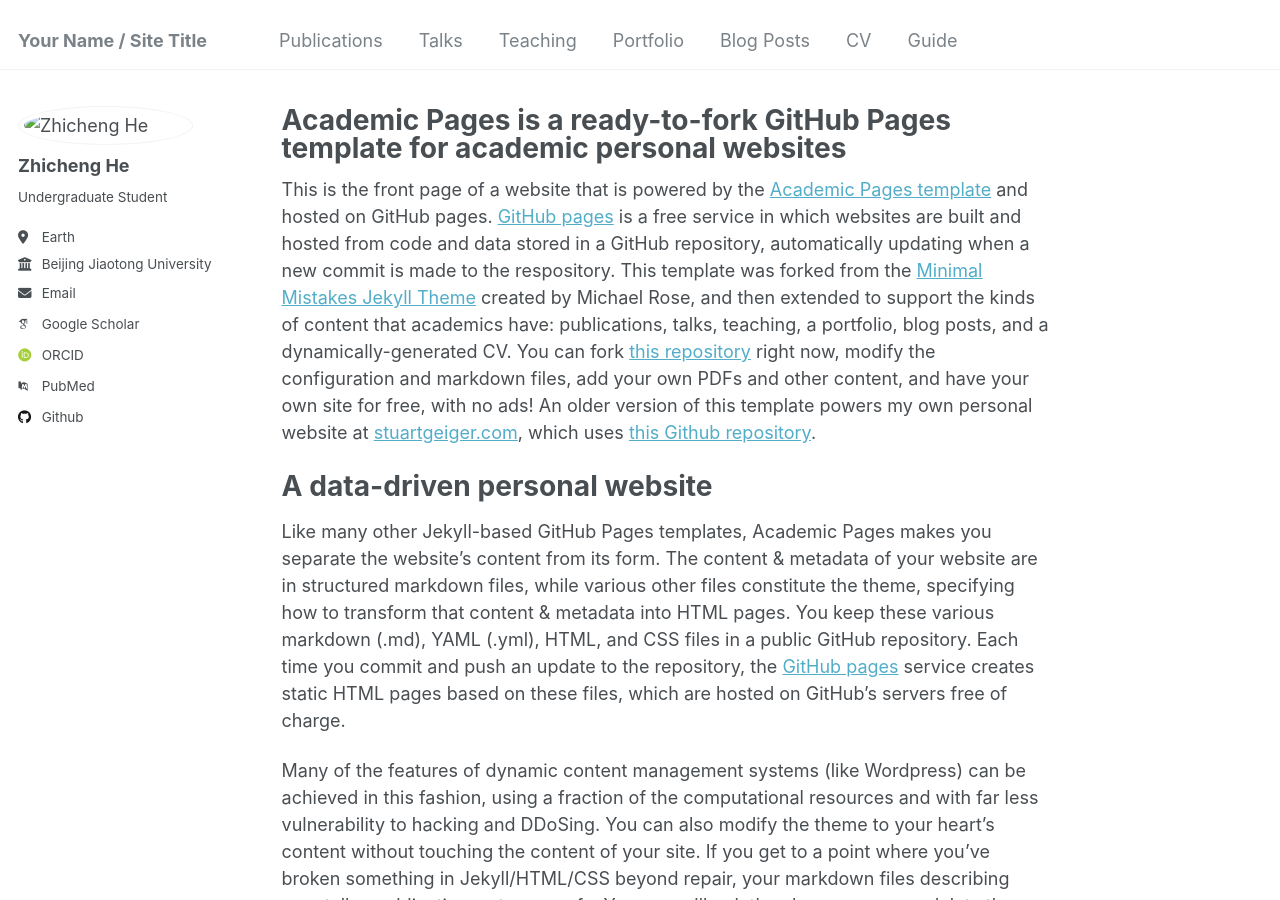
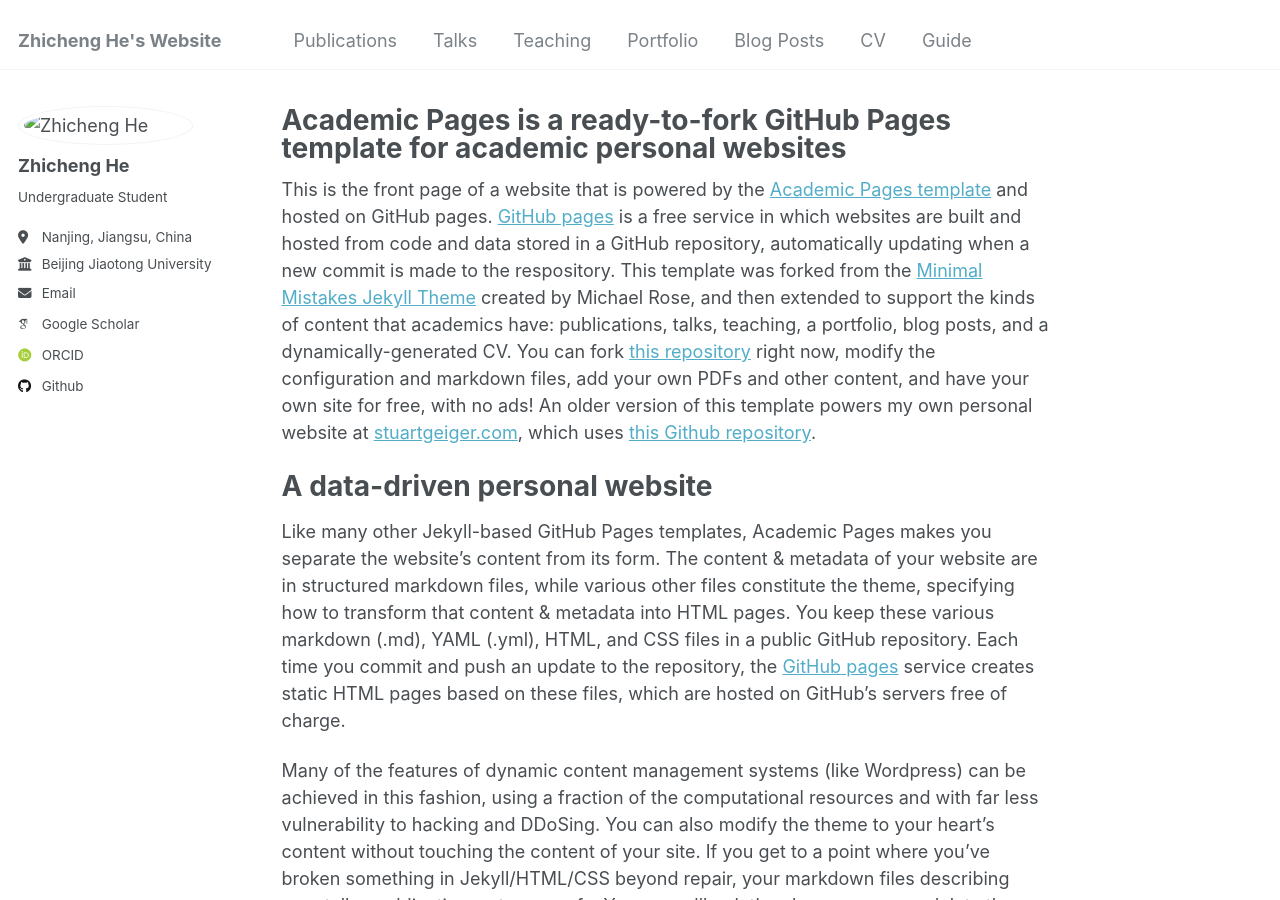
Before and after one commit to hezhicheng2002/hezhicheng2002.github.io, a Jekyll site: the page built from _pages/about.md, in a window 1280 px wide and 900 px high. Built offline with Jekyll 4.4.1, drawn with Linux system fonts in a browser that asks for light colours; some web fonts are replaced.

Commit message:
Update _config.yml

```diff
--- a/_config.yml
+++ b/_config.yml
@@ -8,7 +8,7 @@
 
 # Basic Site Settings
 locale                   : "en-US"
-title                    : "Your Name / Site Title"
+title                    : "Zhicheng He's Website"
 title_separator          : "-"
 name                     : &name "Your Name"
 description              : &description "personal description"
@@ -25,25 +25,25 @@ author:
   name             : "Zhicheng He"
   pronouns         : # example: "she/her"
   bio              : "Undergraduate Student"
-  location         : "Earth"
+  location         : "Nanjing, Jiangsu, China"
   employer         : "Beijing Jiaotong University"
   uri              : # URL
   email            : "21723048@bjtu.edu.cn"
 
   # Academic websites
   arxiv            : # URL - Update with the correct link to your profile
-  googlescholar    : "https://scholar.google.com/citations?user=PS_CX0AAAAAJ"
+  googlescholar    : "https://scholar.google.com/citations?hl=en&user=qcBQUrkAAAAJ&view_op=list_works"
   impactstory      : # URL
-  orcid            : "http://orcid.org/yourorcidurl"
+  orcid            : "https://orcid.org/0009-0000-6233-440X"
   semantic         : # URL
-  pubmed           : "https://www.ncbi.nlm.nih.gov/pubmed/?term=john+snow"
+  pubmed           : # "https://www.ncbi.nlm.nih.gov/pubmed/?term=john+snow"
   researchgate     : # URL
 
   # Repositories and software development
   bitbucket        : # Username - Update with your username on the site
   codepen          : # Username
   dribbble         : # Username
-  github           : "academicpages"
+  github           : "https://github.com/hezhicheng2002"
   kaggle           : # Username
   stackoverflow    : # User number or user number and name (i.e., use "1" or "1/jeff-atwood")
 
```
